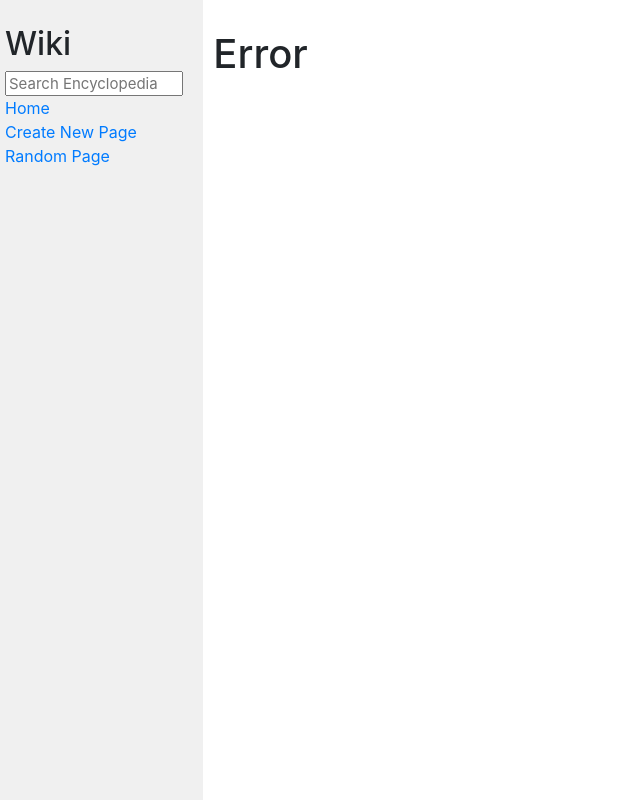
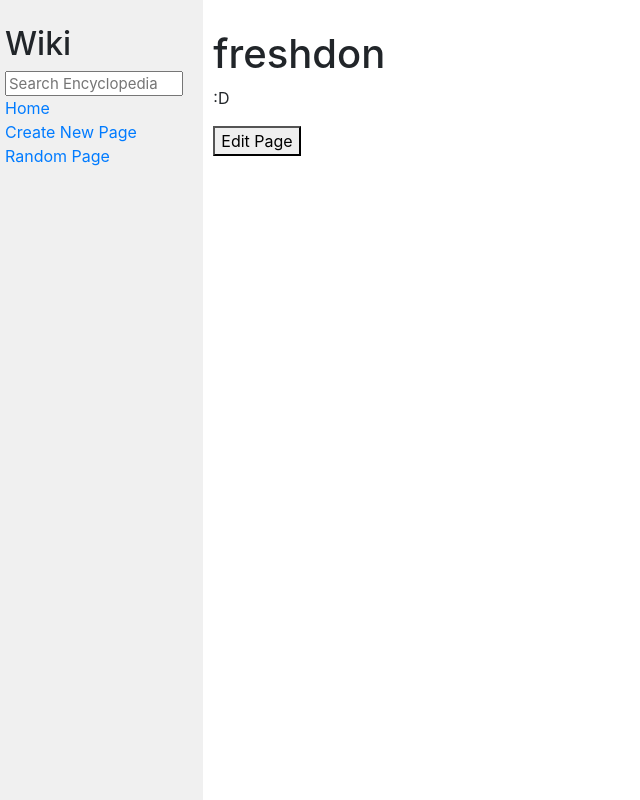
Before and after one commit to bonovan/wiki, a Django app: page /wiki/freshdon in a window 1280 px wide. Shown: the whole page, without its empty margins (0-640 px from the left). Run offline with Django 3.2, Linux system fonts and the light colour scheme; some libraries are stand-ins or nearby versions.

Commit message:
added edit page function

```diff
--- a/encyclopedia/templates/encyclopedia/entry.html
+++ b/encyclopedia/templates/encyclopedia/entry.html
@@ -6,4 +6,9 @@
 
 {% block body %}
     {{ html | safe }}
+    <form action="{% url 'wiki:edit' %}" method="POST">
+        {% csrf_token %}
+        <input type="hidden" name="page_title" value="{{ title }}">
+        <button> Edit Page </button>
+    </form>
 {% endblock %}
--- a/encyclopedia/urls.py
+++ b/encyclopedia/urls.py
@@ -8,5 +8,7 @@ urlpatterns = [
     path("wiki/<str:entry>", views.entry, name="entry"),
     path("rand/", views.rand, name="rand"),
     path("search/", views.search, name="search"),
-    path("create/", views.create, name="create")
+    path("create/", views.create, name="create"),
+    path("edit/", views.edit, name="edit"),
+    path("save/", views.save, name="save")
 ]
--- a/encyclopedia/views.py
+++ b/encyclopedia/views.py
@@ -85,3 +85,29 @@ def create(request):
                 "html" : html,
                 "title" : title
             })
+
+def edit(request):
+    if request.method == "POST":
+        title = request.POST['page_title']
+        marks = util.get_entry(title)
+
+        return render(request, "encyclopedia/edit.html", {
+            "markdown" : marks,
+            "title" : title
+        })
+    else:
+        return render(request, "encyclopedia/error.html", {
+            "message" : "incorrect request method"
+        })
+
+def save(request):
+    if request.method == "POST":
+        title = request.POST['page_title']
+        content = request.POST['content']
+        util.save_entry(title, content)
+
+        html = markdown2.markdown(content)
+        return render(request, "encyclopedia/entry.html", {
+            "html" : html,
+            "title" : title
+        })
--- /dev/null
+++ b/entries/freshdon.md
@@ -0,0 +1,5 @@
+# freshdon
+
+
+
+:D
```
Also changed, not shown: encyclopedia/templates/encyclopedia/edit.html (added, +20 -0 lines).
